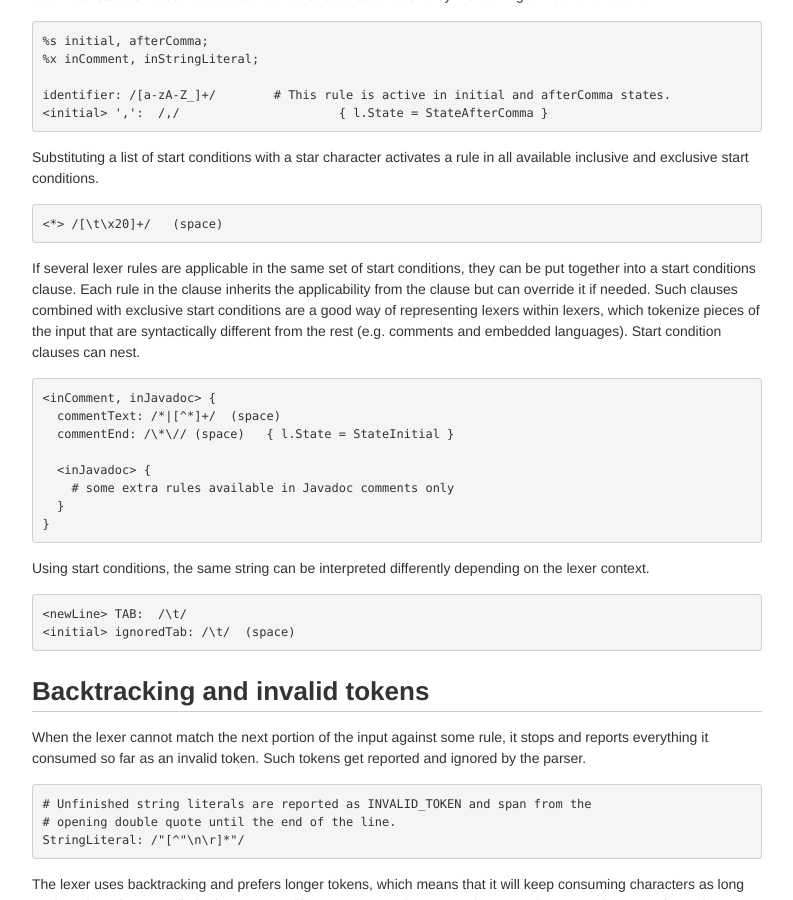
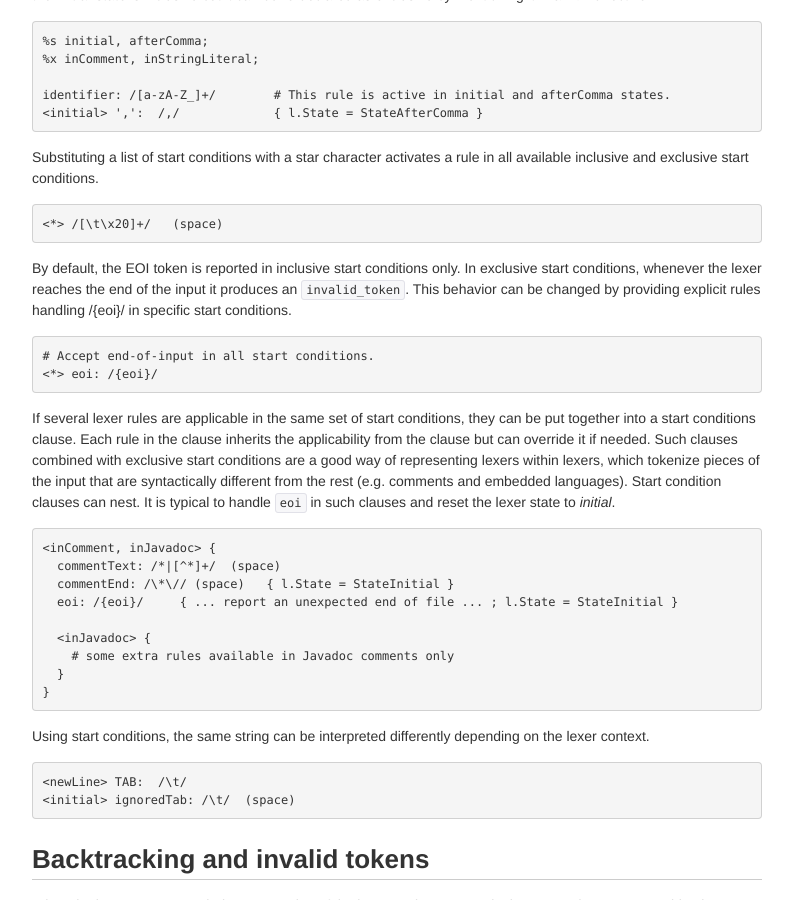
Before and after one commit to inspirer/textmapper, a Jekyll site: the page built from documentation.md, in a window 1280 px wide and 900 px high, scrolled down 3359 px. Shown: the whole window, without its empty margins (243-1036 px from the left). Built offline with Jekyll 4.4.1, drawn with Linux system fonts in a browser that asks for light colours; some of the changed text lies outside the part shown.

Commit message:
Elaborate how end-of-input is handled in various start conditions. Remove the mention of unordered sequences.

```diff
--- a/documentation.md
+++ b/documentation.md
@@ -119,17 +119,23 @@ There are two types of start conditions: inclusive and exclusive, which get decl
 	%x inComment, inStringLiteral;
 
 	identifier: /[a-zA-Z_]+/        # This rule is active in initial and afterComma states.
-	<initial> ',':  /,/                      { l.State = StateAfterComma }
+	<initial> ',':  /,/             { l.State = StateAfterComma }
 
 Substituting a list of start conditions with a star character activates a rule in all available inclusive and exclusive start conditions.
 
 	<*> /[\t\x20]+/   (space)
 
-If several lexer rules are applicable in the same set of start conditions, they can be put together into a start conditions clause. Each rule in the clause inherits the applicability from the clause but can override it if needed. Such clauses combined with exclusive start conditions are a good way of representing lexers within lexers, which tokenize pieces of the input that are syntactically different from the rest (e.g. comments and embedded languages). Start condition clauses can nest.
+By default, the EOI token is reported in inclusive start conditions only. In exclusive start conditions, whenever the lexer reaches the end of the input it produces an `invalid_token`. This behavior can be changed by providing explicit rules handling /{eoi}/ in specific start conditions.
+
+	# Accept end-of-input in all start conditions.
+	<*> eoi: /{eoi}/
+
+If several lexer rules are applicable in the same set of start conditions, they can be put together into a start conditions clause. Each rule in the clause inherits the applicability from the clause but can override it if needed. Such clauses combined with exclusive start conditions are a good way of representing lexers within lexers, which tokenize pieces of the input that are syntactically different from the rest (e.g. comments and embedded languages). Start condition clauses can nest. It is typical to handle `eoi` in such clauses and reset the lexer state to _initial_.
 
 	<inComment, inJavadoc> {
 	  commentText: /*|[^*]+/  (space)
 	  commentEnd: /\*\// (space)   { l.State = StateInitial }
+	  eoi: /{eoi}/     { ... report an unexpected end of file ... ; l.State = StateInitial }
 
 	  <inJavadoc> {
 	    # some extra rules available in Javadoc comments only
```
Also changed, not shown: other parts of documentation.md (+1 -10 lines).
